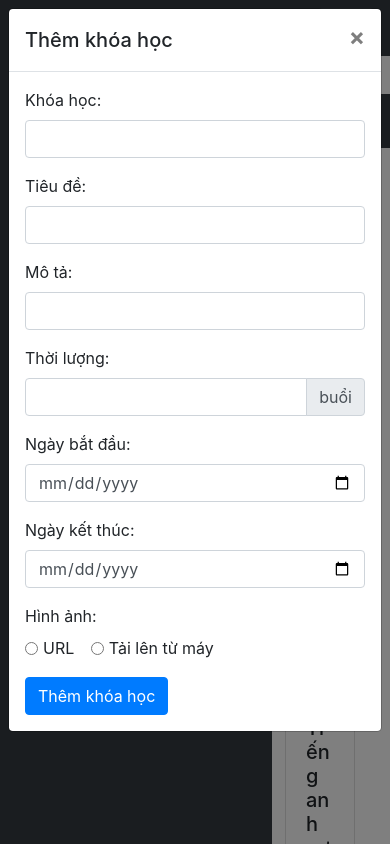
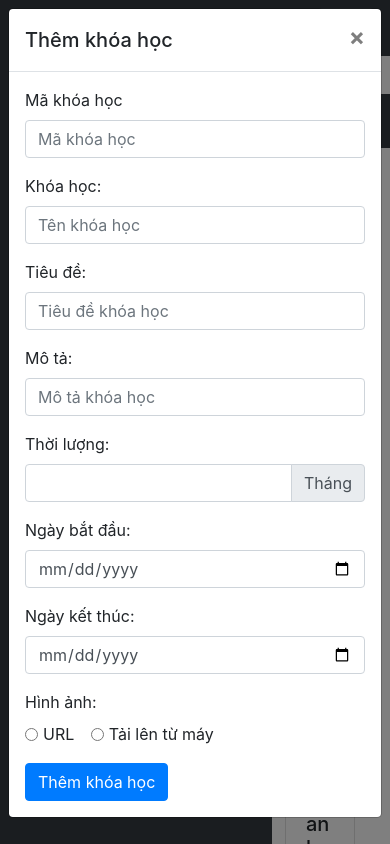
Before and after one commit to NguyenTungSk2004/QuanliTrungTamTA, a PHP site: page /QuanLiTrungTamTA/course in a window 390 px wide, after a click on "+ Thêm khóa học". Run offline with PHP 8.4, Linux system fonts and the light colour scheme; grey boxes are pictures that could not be loaded.

Commit message:
upload course, teacher, student with modal

```diff
--- a/app/View/Course/addCourse.php
+++ b/app/View/Course/addCourse.php
@@ -13,61 +13,66 @@
         <form action="#" method="POST">
 
         <div class="form-group">
+            <label for="course_id">Mã khóa học</label>
+            <input type="text" class="form-control" name="course_id" placeholder="Mã khóa học">
+          </div>
+
+            <div class="form-group">
               <label for="nameCourse">Khóa học:</label>
-          <input type="text" class="form-control" id="nameCourse">
+              <input type="text" class="form-control" name="nameCourse" placeholder="Tên khóa học">
             </div>
 
             <div class="form-group">
               <label for="titleCourse">Tiêu đề:</label>
-          <input type="text" class="form-control" id="titleCourse">
+              <input type="text" class="form-control" name="titleCourse" placeholder="Tiêu đề khóa học">
             </div>
 
             <div class="form-group">
               <label for="description">Mô tả:</label>
-          <input type="text" class="form-control" id="description">
+              <input type="text" class="form-control" name="description" placeholder="Mô tả khóa học">
             </div>
+
 
         <div class="form-group">
           <label for="duration">Thời lượng:</label>
           <div class="input-group">
-            <input type="number" class="form-control" id="duration">
+            <input type="number" class="form-control" name="duration">
             <div class="input-group-append">
-              <span class="input-group-text">buổi</span>
+              <span class="input-group-text">Tháng</span>
             </div>
           </div>
         </div>
 
         <div class="form-group">
           <label for="start_date">Ngày bắt đầu:</label>
-          <input type="date" class="form-control" id="start_date">
+          <input type="date" class="form-control" name="start_date">
         </div>
 
         <div class="form-group">
           <label for="end_date">Ngày kết thúc:</label>
-          <input type="date" class="form-control" id="end_date">
+          <input type="date" class="form-control" name="end_date">
         </div>
 
         <div class="form-group">
             <label>Hình ảnh:</label><br>
             <div class="form-check form-check-inline">
-                <input class="form-check-input" type="radio" name="imageSource" id="urlSource" value="url">
+                <input class="form-check-input" type="radio" name="imageSource" value="url">
                 <label class="form-check-label" for="urlSource">URL</label>
             </div>
             <div class="form-check form-check-inline">
-                <input class="form-check-input" type="radio" name="imageSource" id="uploadSource" value="upload">
+                <input class="form-check-input" type="radio" name="imageSource"  value="upload">
                 <label class="form-check-label" for="uploadSource">Tải lên từ máy</label>
             </div>
         </div>
 
-        <div class="form-group" id="imageUrlField" style="display: none;">
+        <div class="form-group" name="imageUrlField" style="display: none;">
             <label for="imageURL">URL ảnh:</label>
-            <input type="url" class="form-control" id="imageURL">
+            <input type="url" class="form-control" name="imageURL">
         </div>
-        <div class="form-group" id="uploadField" style="display: none;">
+        <div class="form-group" name="uploadField" style="display: none;">
             <label for="imageUpload">Tải lên ảnh:</label>
-            <input type="file" class="form-control-file" id="imageUpload" accept="image/*">
+            <input type="file" class="form-control-file" accept="image/*" name="imageUpload">
         </div>
-
 
         <!-- Thêm các trường thông tin khác cần chỉnh sửa -->
         <button type="submit" class="btn btn-primary">Thêm khóa học</button>
@@ -76,3 +81,16 @@
     </div>
   </div>
 </div>
+
+<script>
+    try {
+      var SelectionImageFieldAddCourse = document.querySelectorAll('#addCourse input[type="radio"][name="imageSource"]');
+      SelectionImageFieldAddCourse.forEach(function(radio) {
+        radio.addEventListener("change", function() {
+          handleImageSourceChange("addCourse",this.value);
+        });
+      });
+    } catch (error) {
+      console.error(error);
+    }
+</script>
--- /dev/null
+++ b/app/View/Course/addSchedule.php
@@ -0,0 +1,77 @@
+<div class="modal fade" id="addSchedule">
+  <div class="modal-dialog">
+    <div class="modal-content">
+      <div class="modal-header">
+        <h5 class="modal-title">Thêm lịch trình</h5>
+        <button type="button" class="close"  onclick="$('#addSchedule').modal('hide');">&times;</button>
+      </div>
+      <div class="modal-body">
+        <form>
+          <div class="form-group">
+            <label for="schedule_id">Mã lịch trình</label>
+            <input type="text" class="form-control" id="schedule_id" placeholder="Mã lịch trình">
+          </div>
+
+          <div class="form-group">
+            <label for="teacher_id">Tên giáo viên</label>
+            <select class="form-control" id="teacher_id">
+              <option value="Giáo viên 1">Giáo viên 1</option>
+              <option value="Giáo viên 2">Giáo viên 2</option>
+              <option value="Giáo viên 3">Giáo viên 3</option>
+              <!-- Add more options for other teachers -->
+            </select>
+          </div>
+
+          <div class="form-group">
+            <label for="">Ngày trong tuần</label>
+              <div class="row">
+                <div class="col">
+                    <input type="checkbox" name="day_of_week" value="monday">
+                    <label for="monday">Thứ 2</label>
+                </div>
+                <div class="col">
+                    <input type="checkbox" name="day_of_week" value="tuesday">
+                    <label for="tuesday">Thứ 3</label>
+                </div>
+                <div class="col">
+                    <input type="checkbox" name="day_of_week" value="wednesday">
+                    <label for="wednesday">Thứ 4</label>
+                </div>
+                <div class="col">
+                    <input type="checkbox" name="day_of_week" value="thursday">
+                    <label for="thursday">Thứ 5</label>
+                </div>
+              </div>
+              <div class="row">
+                <div class="col">
+                    <input type="checkbox" name="day_of_week" value="friday">
+                    <label for="friday">Thứ 6</label>
+                </div>
+                <div class="col">
+                    <input type="checkbox" name="day_of_week" value="saturday">
+                    <label for="saturday">Thứ 7</label>
+                </div>
+                <div class="col">
+                    <input type="checkbox" name="day_of_week" value="sunday">
+                    <label for="sunday">Chủ nhật</label>
+                </div>
+                <div class="col"></div>
+              </div>
+          </div>
+
+          <div class="form-group">
+            <label for="start_time">Thời gian bắt đầu</label>
+            <input type="time" class="form-control" id="start_time" placeholder="Thời gian bắt đầu">
+          </div>
+
+          <div class="form-group">
+            <label for="end_time">Thời gian kết thúc</label>
+            <input type="time" class="form-control" id="end_time" placeholder="Thời gian kết thúc">
+          </div>
+
+          <button type="submit" class="btn btn-primary">Save</button>
+        </form>
+      </div>
+    </div>
+  </div>
+</div>
--- a/app/View/Course/course.php
+++ b/app/View/Course/course.php
@@ -6,7 +6,11 @@
   <title>Quản lí khóa học</title>
   <link rel="stylesheet" href="https://cdnjs.cloudflare.com/ajax/libs/font-awesome/5.15.4/css/all.min.css">
   <link rel="stylesheet" href="https://maxcdn.bootstrapcdn.com/bootstrap/4.5.2/css/bootstrap.min.css">
+
   <link rel="stylesheet" href=".\public\css\sidebar.css">
+  <link rel="stylesheet" href=".\public\css\cssProject.css">
+  <!-- include style and animation -->
+  <script src="./public/js/Course.js"></script>
 </head>
 <body>
 
@@ -14,13 +18,13 @@
 <?php include 'app/View/Template/sidebar.php' ?>
 
 <!-- Main Content Section -->
-<div class="main-content">
+<div class="main-content ">
     <div class="container mt-5">
     <h2>Quản lí khóa học</h2>
       <p>Đây là trang quản lí khóa học. Bạn có thể thêm, sửa, xóa thông tin về khóa học ở đây.</p>
       <!-- Nút thêm học viên -->
         <button type="button" class="btn btn-success mb-4" data-toggle="modal" data-target="#addCourse">
-          Thêm khóa học
+          + Thêm khóa học
         </button>
 
       <!-- table course class row -->
@@ -31,8 +35,7 @@
                 <div class="card-body">
                     <h5 class="card-title">Tiếng anh cơ bản</h5>
                     <p class="card-text">Khóa học giúp bạn cải thiện trình độ tiếng anh của mình một cách nhanh chóng bắt đầu từ con số 0</p>
-                    <button type="button" class="btn btn-primary" data-toggle="modal" data-target="#">Xem chi tiết</button>
-                    <button type="button" class="btn btn-success" data-toggle="modal" data-target="#addCourse">Sửa</button>
+                    <button type="button" class="btn btn-primary" data-toggle="modal" data-target="#detailCourse">Xem chi tiết</button>
                     <button type="button" class="btn btn-danger" data-toggle="modal" data-target="#">Xóa</button>
                 </div>
             </div>
@@ -44,9 +47,9 @@
 
 <!-- include component -->
 <?php include './app/View/Course/addCourse.php'?>
+<?php include './app/View/Course/detailCourse.php'?>
 
-<!-- include style and animation -->
-<script src="./public/js/SelectionImage.js"></script>
+
 
 <!-- Bootstrap JS and jQuery -->
 <script src="https://ajax.googleapis.com/ajax/libs/jquery/3.5.1/jquery.min.js"></script>
--- /dev/null
+++ b/app/View/Course/detailCourse.php
@@ -0,0 +1,91 @@
+<!-- detailCourse hiển thị lịch trình khóa học -->
+<div class="modal fade"
+      id="detailCourse"
+      tabindex="-1"
+      role="dialog"
+      aria-labelledby="detailCourseLabel"
+      aria-hidden="true">
+  <div class="modal-dialog modal-lg" role="document">
+    <div class="modal-content">
+      <div class="modal-header">
+        <h5 class="modal-title" id="detailCourseLabel">Thông tin khóa học</h5>
+        <button type="button" class="close" data-dismiss="modal" aria-label="Close">
+          <span aria-hidden="true">&times;</span>
+        </button>
+      </div>
+
+      <div class="modal-body">
+        <!-- Nội dung khóa học-->
+        <div class="row">
+          <div class="col-md-6">
+            <p><b>Mã khóa học: </b> TA-N01</p>
+            <p><b>Tiêu đề: </b> Tiếng anh cơ bản</p>
+            <p><b>Thời lượng: </b> 3 tháng</p>
+            <p><b>Ngày bắt đầu: </b> 12/5/2024</p>
+            <p><b>Ngày kết thúc: </b> 12/8/2024</p>
+            <p><b>Mô tả: </b> Khóa học giúp bạn cải thiện trình độ tiếng anh của mình một cách nhanh chóng bắt đầu từ con số 0</p>
+          </div>
+          <div class="col-md-6 text-center">
+            <img src="https://luanvan24.com/wp-content/uploads/2021/02/hinh-anh-de-tai-nghien-cuu-khoa-hoc-mon-tieng-anh-2.jpg" alt="Hình ảnh khóa học" style="max-width: 100%; height: auto; margin-bottom: 3rem;">
+          </div>
+        </div>
+        <h5>Lịch trình khóa học hiện có</h5>
+        <!-- Bảng hiển thị các thời gian biểu trong tuần-->
+        <div class="table-responsive">
+          <table class="table table-inverse table-striped">
+            <thead>
+              <tr>
+                <th>STT</th>
+                <th>Mã</th>
+                <th>Giáo viên</th>
+                <th>Thời gian</th>
+                <th>Bắt đầu</th>
+                <th>Kết thúc</th>
+                <th>Thao tác</th>
+              </tr>
+            </thead>
+            <tbody>
+              <tr class="table-row-hover" data-toggle="modal" data-target="#detailSchedule">
+                <td scope="row">1</td>
+                <td>LTR001</td>
+                <td>Nguyễn Tùng Sk</td>
+                <td>Thứ 2, Thứ 3, Thứ 4</td>
+                <td>8:00</td>
+                <td>10:00</td>
+                <td><button class="btn btn-sm btn-danger"><i class="fas fa-trash"></i> Xóa</button></td>
+              </tr>
+              <tr class="table-row-hover" data-toggle="modal" data-target="#detailSchedule">
+                <td scope="row">2</td>
+                <td>LTR002</td>
+                <td>Đỗ Trung kiên</td>
+                <td>3, 5, 7</td>
+                <td>17:00</td>
+                <td>19:00</td>
+                <td><button class="btn btn-sm btn-danger"><i class="fas fa-trash"></i> Xóa</button></td>
+              </tr>
+              <tr class="table-row-hover" data-toggle="modal" data-target="#detailSchedule">
+                <td scope="row">3</td>
+                <td>LTR003</td>
+                <td>Nguyễn Khánh Dương</td>
+                <td>2, 3, 4</td>
+                <td>20:00</td>
+                <td>22:00</td>
+                <td><button class="btn btn-sm btn-danger"><i class="fas fa-trash"></i> Xóa</button></td>
+              </tr>
+            </tbody>
+          </table>
+        </div>
+
+      <div class="modal-footer">
+          <button type="button" class="btn btn-info" data-toggle="modal" data-target="#addSchedule">Thêm lịch trình</butto>
+          <button type="button" class="btn btn-warning" data-toggle="modal" data-target="#editCourse">Chỉnh sửa</button>
+          <button type="button" class="btn btn-secondary" data-dismiss="modal">Đóng</button>
+      </div>
+    </div>
+  </div>
+</div>
+
+<!-- include component -->
+<?php include './app/View/Course/detailSchedule.php'?>
+<?php include './app/View/Course/addSchedule.php'?>
+<?php include './app/View/Course/editCourse.php'?>
--- /dev/null
+++ b/app/View/Course/detailSchedule.php
@@ -0,0 +1,50 @@
+<!-- Modal -->
+<div class="modal fade" id="detailSchedule" tabindex="-1" role="dialog" aria-labelledby="detailScheduleLabel" aria-hidden="true">
+  <div class="modal-dialog" role="document">
+    <div class="modal-content">
+      <div class="modal-header">
+        <h4 class="modal-title" id="detailScheduleLabel">Thông tin lớp học</h4>
+        <button type="button" class="close" aria-label="Close" onclick=" $('#detailSchedule').modal('hide');">
+          <span aria-hidden="true">&times;</span>
+        </button>
+      </div>
+      <div class="modal-body">
+        <h5>Thông tin giáo viên:</h5>
+        <p class="ml-4"><strong>Tên giáo viên:</strong> John Doe</p>
+        <p class="ml-4"><strong>Email giáo viên:</strong> john.doe@example.com</p>
+
+        <h5>Lịch học:</h5>
+        <p class="ml-4"><strong>Ngày trong tuần:</strong> Thứ Hai, Thứ Tư, Thứ Sáu</p>
+        <p class="ml-4"><strong>Thời gian bắt đầu:</strong> 9:00 AM</p>
+        <p class="ml-4"><strong>Thời gian kết thúc:</strong> 11:00 AM</p>
+        <p class="ml-4"><strong>Số lượng học viên:</strong> 2</p>
+
+        <h5>Danh sách học viên:</h5>
+        <table class="table">
+            <tr>
+              <th>Mã</th>
+              <th>Tên</th>
+              <th>SĐT</th>
+              <th>Email</th>
+            </tr>
+            </thead>
+            <tbody>
+            <tr>
+              <td>1</td>
+              <td>John Smith</td>
+              <td>1234567890</td>
+              <td>john.smith@example.com</td>
+            </tr>
+            <tr>
+              <td>2</td>
+              <td>Jane Doe</td>
+              <td>0987654321</td>
+              <td>jane.doe@example.com</td>
+            </tr>
+            <!-- Thêm thêm hàng cho các học viên khác -->
+            </tbody>
+        </table>
+      </div>
+    </div>
+  </div>
+</div>
--- a/app/View/Course/editCourse.php
+++ b/app/View/Course/editCourse.php
@@ -4,7 +4,7 @@
         <div class="modal-content">
             <div class="modal-header">
                 <h5 class="modal-title" id="editCourseLabel">Sửa khóa học</h5>
-        <button type="button" class="close" data-dismiss="modal" aria-label="Close">
+                <button type="button" class="close" onclick="$('#editCourse').modal('hide');" aria-label="Close">
                     <span aria-hidden="true">&times;</span>
                 </button>
             </div>
@@ -14,65 +14,77 @@
 
                 <div class="form-group">
                     <label for="nameCourse">Khóa học:</label>
-          <input type="text" class="form-control" id="nameCourse">
+                    <input type="text" class="form-control" name="nameCourse">
                 </div>
 
                 <div class="form-group">
                     <label for="titleCourse">Tiêu đề:</label>
-          <input type="text" class="form-control" id="titleCourse">
+                    <input type="text" class="form-control" name="titleCourse">
                 </div>
 
                 <div class="form-group">
                     <label for="description">Mô tả:</label>
-          <input type="text" class="form-control" id="description">
+                    <input type="text" class="form-control" name="description">
                 </div>
 
                 <div class="form-group">
                     <label for="duration">Thời lượng:</label>
                     <div class="input-group">
-            <input type="number" class="form-control" id="duration">
+                        <input type="number" class="form-control" name="duration">
                         <div class="input-group-append">
-              <span class="input-group-text">buổi</span>
+                            <span class="input-group-text">Tháng</span>
                         </div>
                     </div>
                 </div>
 
                 <div class="form-group">
                     <label for="start_date">Ngày bắt đầu:</label>
-          <input type="date" class="form-control" id="start_date">
+                    <input type="date" class="form-control" name="start_date">
                 </div>
 
                 <div class="form-group">
                     <label for="end_date">Ngày kết thúc:</label>
-          <input type="date" class="form-control" id="end_date">
+                    <input type="date" class="form-control" name="end_date">
                 </div>
 
                 <div class="form-group">
                         <label>Hình ảnh:</label><br>
                         <div class="form-check form-check-inline">
-                <input class="form-check-input" type="radio" name="imageSource" id="urlSource" value="url">
+                                <input class="form-check-input" type="radio" name="imageSource" value="url">
                                 <label class="form-check-label" for="urlSource">URL</label>
                         </div>
                         <div class="form-check form-check-inline">
-                <input class="form-check-input" type="radio" name="imageSource" id="uploadSource" value="upload">
+                                <input class="form-check-input" type="radio" name="imageSource"  value="upload">
                                 <label class="form-check-label" for="uploadSource">Tải lên từ máy</label>
                         </div>
                 </div>
 
-        <div class="form-group" id="imageUrlField" style="display: none;">
+                <div class="form-group" name="imageUrlField" style="display: none;">
                         <label for="imageURL">URL ảnh:</label>
-            <input type="url" class="form-control" id="imageURL">
+                        <input type="url" class="form-control" name="imageURL">
                 </div>
-        <div class="form-group" id="uploadField" style="display: none;">
+                <div class="form-group" name="uploadField" style="display: none;">
                         <label for="imageUpload">Tải lên ảnh:</label>
-            <input type="file" class="form-control-file" id="imageUpload" accept="image/*">
+                        <input type="file" class="form-control-file" accept="image/*" name="imageUpload">
                 </div>
 
-
-        <!-- sửa các trường thông tin khác cần chỉnh sửa -->
-        <button type="submit" class="btn btn-primary">sửa khóa học</button>
+                <!-- Thêm các trường thông tin khác cần chỉnh sửa -->
+                <button type="submit" class="btn btn-primary">Sửa khóa học</button>
                 </form>
             </div>
         </div>
     </div>
 </div>
+
+<script>
+        try {
+            var SelectionImageFieldEditCourse = document.querySelectorAll('#editCourse input[type="radio"][name="imageSource"]');
+            SelectionImageFieldEditCourse.forEach(function(radio) {
+                radio.addEventListener("change", function() {
+                    handleImageSourceChange("editCourse",this.value);
+                });
+            });
+        } catch (error) {
+            console.error(error);
+        }
+</script>
--- a/app/View/Student/student.php
+++ b/app/View/Student/student.php
@@ -21,11 +21,11 @@
       <p>Đây là trang quản lí học viên. Bạn có thể thêm, sửa, xóa thông tin về học viên ở đây.</p>
       <!-- Nút thêm học viên -->
         <button type="button" class="btn btn-success mb-4" data-toggle="modal" data-target="#addStudent">
-          Thêm học viên
+          + Thêm học viên
         </button>
       <!-- Bảng dữ liệu quản lí học viên -->
       <table class="table">
-        <thead>
+        <thead class="thead-dark">
           <tr>
             <th scope="col">STT</th>
             <th scope="col">Tên</th>
--- a/app/View/Teacher/teacher.php
+++ b/app/View/Teacher/teacher.php
@@ -21,11 +21,11 @@
       <p>Đây là trang quản lí giáo viên. Bạn có thể thêm, sửa, xóa thông tin về giáo viên ở đây.</p>
       <!-- Nút thêm học viên -->
         <button type="button" class="btn btn-success mb-4" data-toggle="modal" data-target="#addTeacher">
-          Thêm giáo viên
+           + Thêm giáo viên
         </button>
       <!-- Bảng dữ liệu quản lí học viên -->
       <table class="table">
-        <thead>
+        <thead class="thead-dark">
           <tr>
             <th scope="col">STT</th>
             <th scope="col">Tên</th>
--- /dev/null
+++ b/public/css/cssProject.css
@@ -0,0 +1,7 @@
+.table-row-hover{
+    cursor: pointer;
+}
+
+.table-row-hover:hover{
+    box-shadow: 0 0 10px rgba(0, 0, 0, 0.5);
+}
--- /dev/null
+++ b/public/js/Course.js
@@ -0,0 +1,21 @@
+function handleImageSourceChange(idModal, selectedValue) {
+    var ImageField = document.getElementById(idModal);
+    var imageUrlField = ImageField.querySelectorAll('[name="imageUrlField"]');
+    var uploadField = ImageField.querySelectorAll('[name="uploadField"]');
+
+    if (selectedValue === "url") {
+        imageUrlField.forEach(function(element) {
+            element.style.display = "block";
+        });
+        uploadField.forEach(function(element) {
+            element.style.display = "none";
+        });
+    } else if (selectedValue === "upload") {
+        imageUrlField.forEach(function(element) {
+            element.style.display = "none";
+        });
+        uploadField.forEach(function(element) {
+            element.style.display = "block";
+        });
+    }
+}
--- a/public/js/SelectionImage.js
+++ /dev/null
@@ -1,17 +0,0 @@
-const SelectionImageField = document.querySelectorAll('input[type="radio"][name="imageSource"]');
-// Lắng nghe sự kiện thay đổi của nút radio
-SelectionImageField.forEach(function(radio) {
-    radio.addEventListener("change", function() {
-        // Lấy giá trị của nút radio được chọn
-        var selectedValue = this.value;
-
-        // Hiển thị hoặc ẩn các trường nhập tương ứng
-        if (selectedValue === "url") {
-            document.getElementById("imageUrlField").style.display = "block";
-            document.getElementById("uploadField").style.display = "none";
-        } else if (selectedValue === "upload") {
-            document.getElementById("imageUrlField").style.display = "none";
-            document.getElementById("uploadField").style.display = "block";
-        }
-    });
-});
```
Lines whose indentation alone changed are shown as unchanged.
